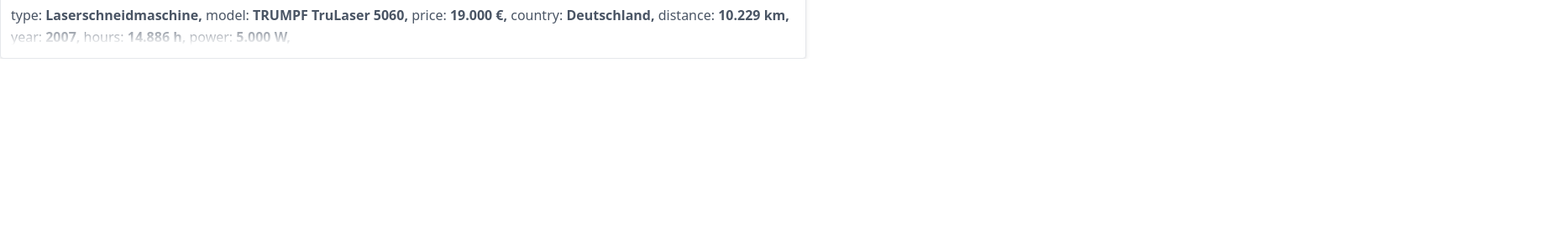
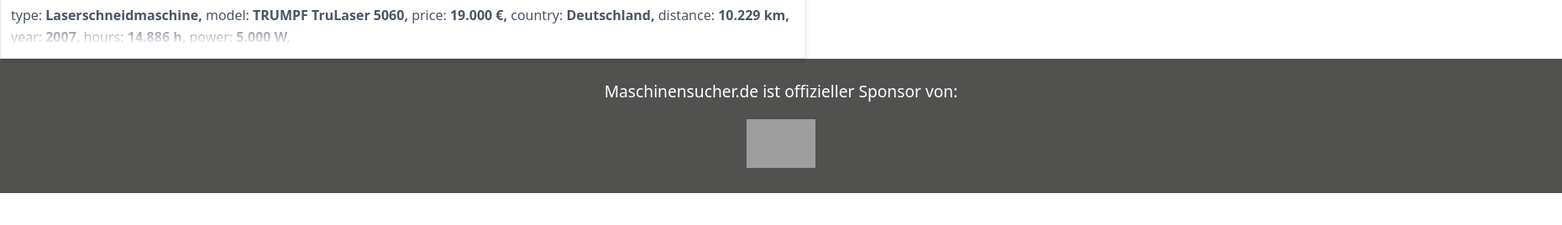
Before and after one commit to keiske0408/maschinensucher-clone, a Vue app: page / in a window 1280 px wide. Shown: the part 1175-1443 px from the top of the page at 84% size, 1860 px wide, since content can reach past the window. Before the commit the page ends 1245 px from the top, so only its background shows below. Built offline with nearby package versions, Linux system fonts and the light colour scheme; grey boxes are pictures that could not be loaded.

Commit message:
added footer-1 section for sponsors

```diff
--- a/src/components/Footer.vue
+++ b/src/components/Footer.vue
@@ -1,5 +1,91 @@
 <script setup></script>
 
-<template></template>
+<template>
+  <footer>
+    <section class="footer-section-container">
+      <div class="container-for-sections">
+        <section class="footer-1">
+          <div class="sponsor-title">
+            <div>
+              <p class="official-sponsors-title">
+                Maschinensucher.de ist offizieller Sponsor von:
+              </p>
+            </div>
+          </div>
+          <div class="sponsors-container">
+            <div class="sponsor-1">
+              <a
+                class="sponsor-1-name"
+                href="https://company.maschinensucher.de/sponsoring/"
+              >
+                <img
+                  class="EHF_finals_image_logo"
+                  src="https://cdn.machineseeker.com/img/frontend/template/footer/sponsoring/ehf_men.svg?v=1742898169"
+                  alt="EHF_finals_image_logo"
+                />
+              </a>
+            </div>
+          </div>
+        </section>
+        <section id="2"></section>
+        <section id="3"></section>
+        <section id="4"></section>
+        <section id="5"></section>
+        <section id="6"></section>
+      </div>
+    </section>
+  </footer>
+</template>
 
-<style scoped></style>
+
+<style scoped>
+footer {
+  height: 936.781px;
+  width: 1860px;
+}
+
+.footer-1 {
+  background-color: #515150;
+  height: 10rem;
+  padding: 24px 12px;
+}
+
+.sponsor-title {
+  line-height: 29px;
+  height: 40px;
+  flex-wrap: wrap;
+  margin: 0px -12px 8px -12px;
+}
+
+.sponsor-title div {
+  padding: 0px 12px;
+}
+
+.official-sponsors-title {
+  text-align: center;
+  font-size: 1.2em;
+  font-weight: 400;
+  color: white;
+}
+
+.sponsors-container {
+  display: flex;
+  flex-wrap: wrap;
+  justify-content: center;
+  align-content: center;
+}
+
+.sponsor-1 {
+  display: flex;
+  align-items: center;
+}
+
+.sponsor-1-name {
+  padding: 0px 16px;
+}
+
+.EHF_finals_image_logo {
+  width: 82px;
+  height: 58px;
+}
+</style>
```
Also changed, not shown: public/tg1.jpg (added).
